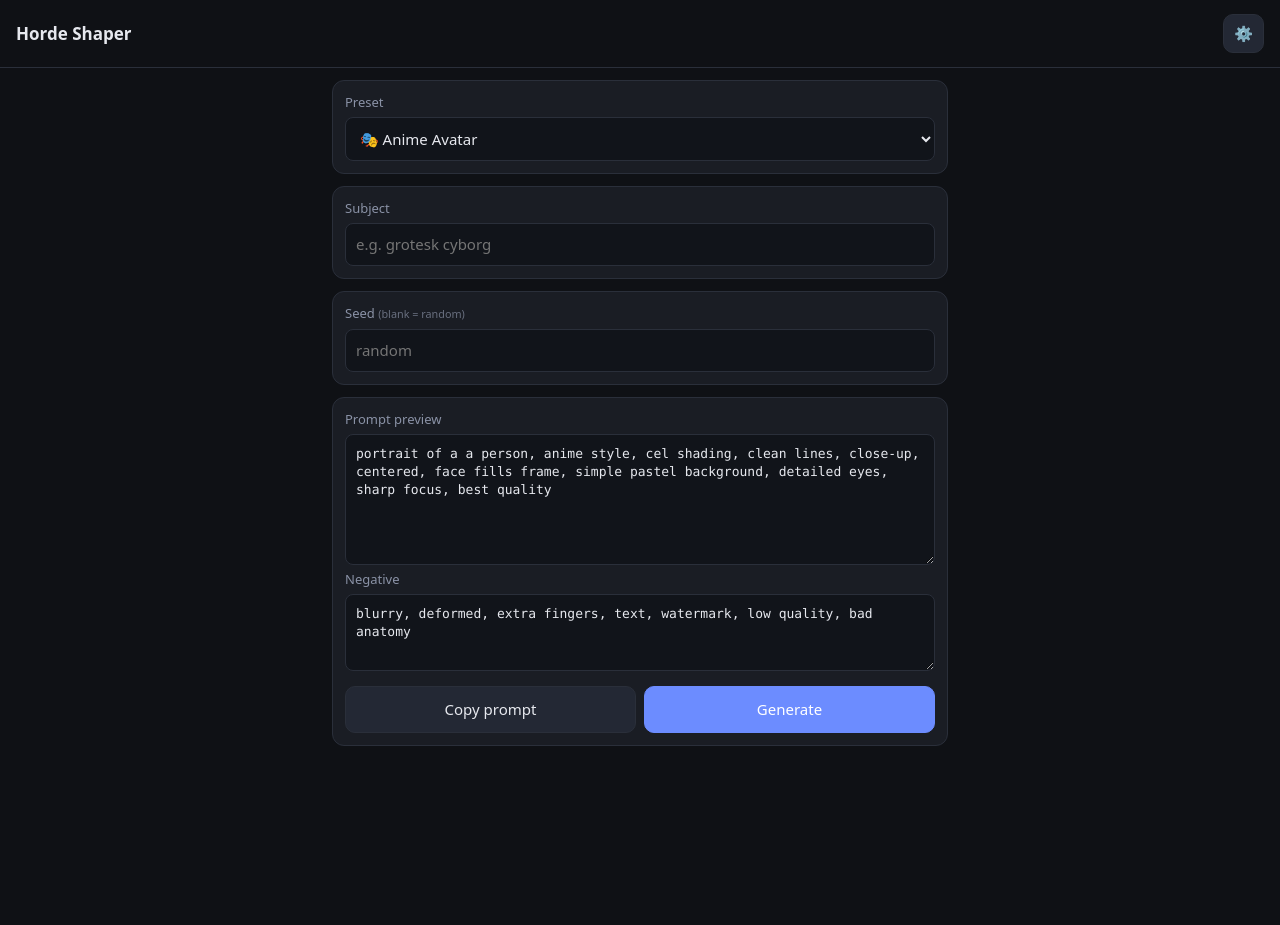
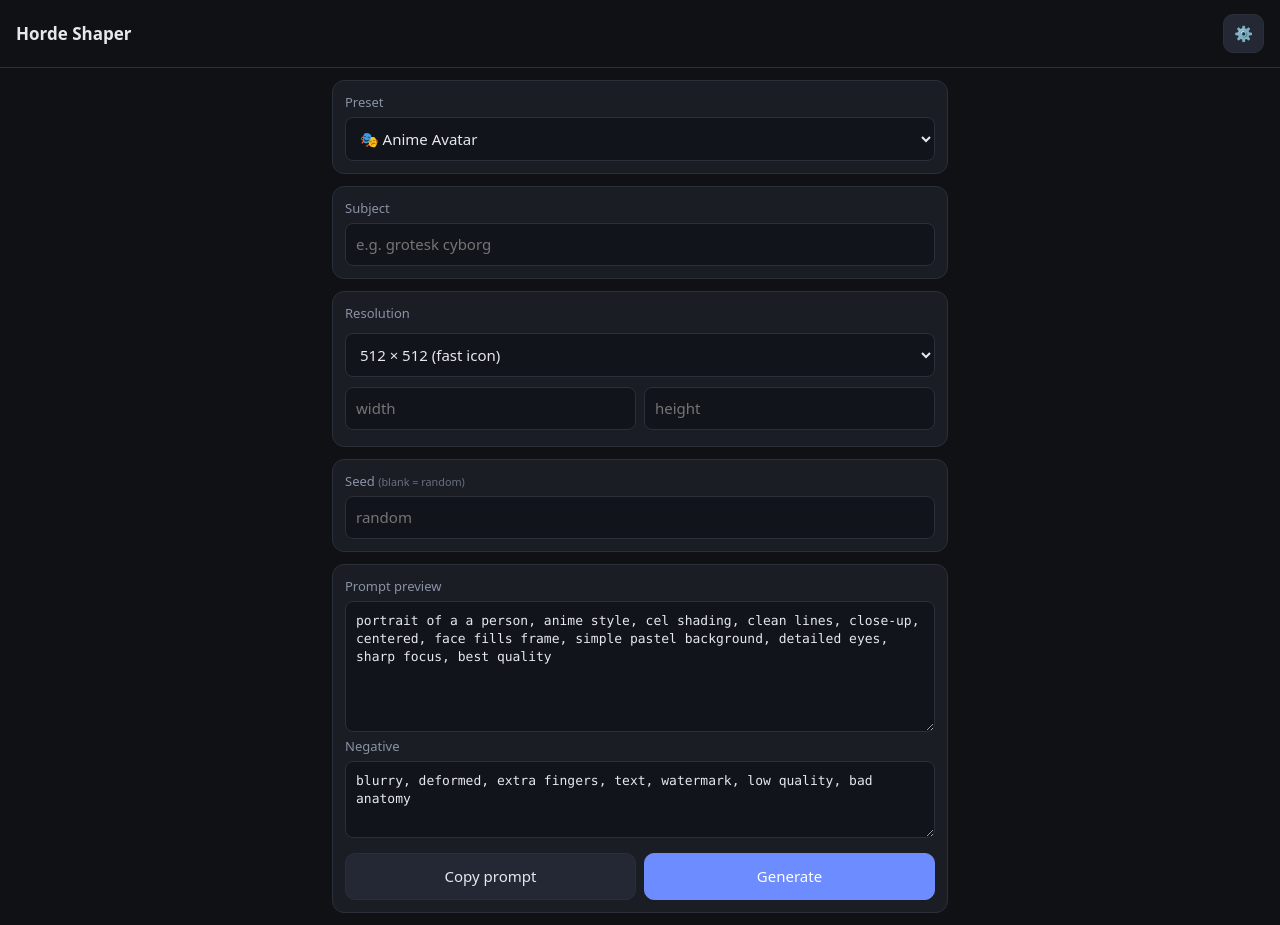
Before and after one commit to yusdesign/hordeshaper, a website: page www/index.html in a window 1280 px wide. Before the commit the page ends 800 px from the top, so only its background shows below. Drawn offline with Linux system fonts and the light colour scheme; no server answers.

Commit message:
Update index.html

```diff
--- a/www/index.html
+++ b/www/index.html
@@ -23,6 +23,26 @@
     <input id="subjectInput" list="subjectList" placeholder="e.g. grotesk cyborg" />
     <datalist id="subjectList"></datalist>
   </section>
+
+  <section class="card">
+  <label>Resolution</label>
+  <div class="row">
+    <select id="resPresetSelect">
+      <option value="512x512">512 × 512 (fast icon)</option>
+      <option value="512x768">512 × 768 (portrait)</option>
+      <option value="768x512">768 × 512 (landscape)</option>
+      <option value="768x768">768 × 768 (SD 1.5 max)</option>
+      <option value="832x1216">832 × 1216 (SDXL portrait)</option>
+      <option value="1024x1024">1024 × 1024 (SDXL square)</option>
+      <option value="custom">custom…</option>
+    </select>
+  </div>
+  <div class="row" id="customResRow" hidden>
+    <input id="resWidth" type="number" min="64" max="2048" step="64" placeholder="width" />
+    <input id="resHeight" type="number" min="64" max="2048" step="64" placeholder="height" />
+  </div>
+  <small class="hint" id="resHint"></small>
+</section>
 
   <section class="card">
     <label for="seedInput">Seed <small>(blank = random)</small></label>
```
